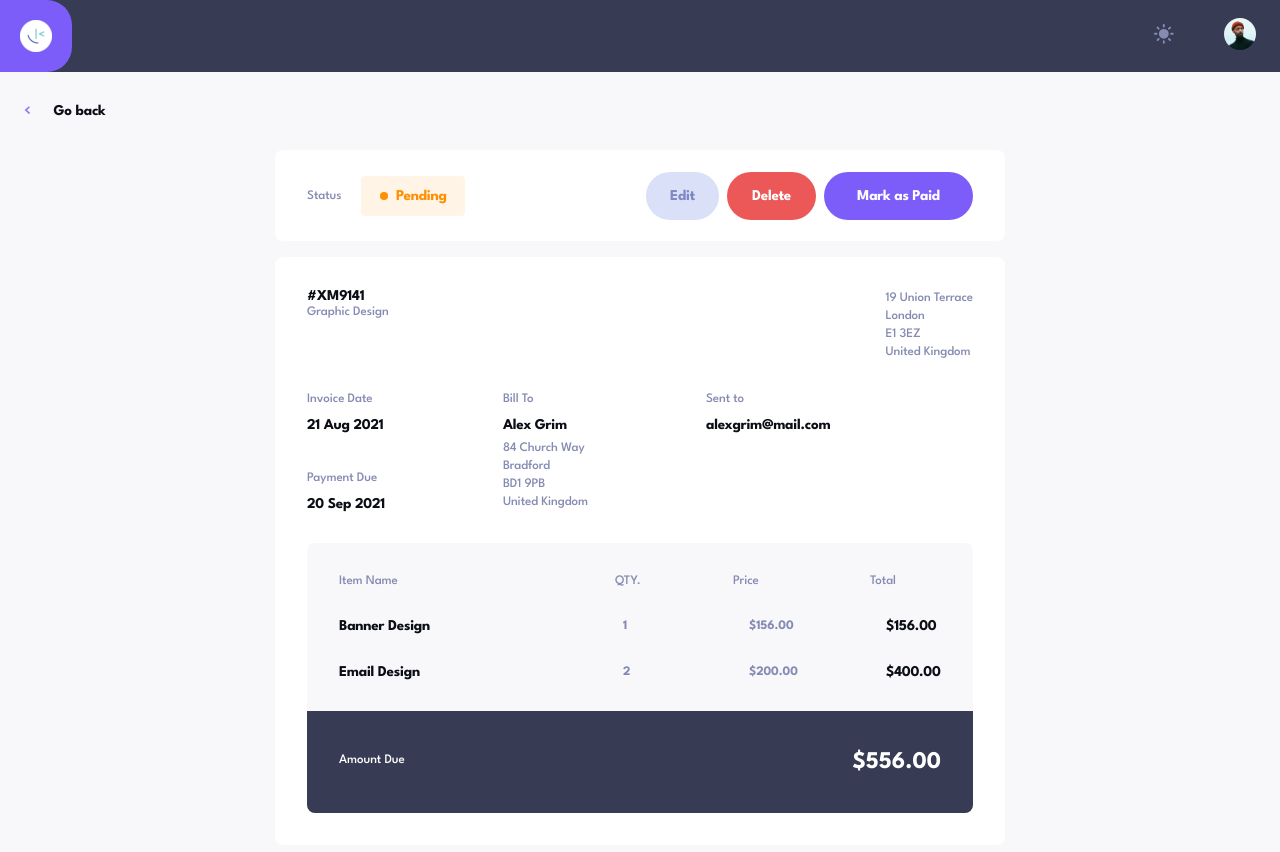
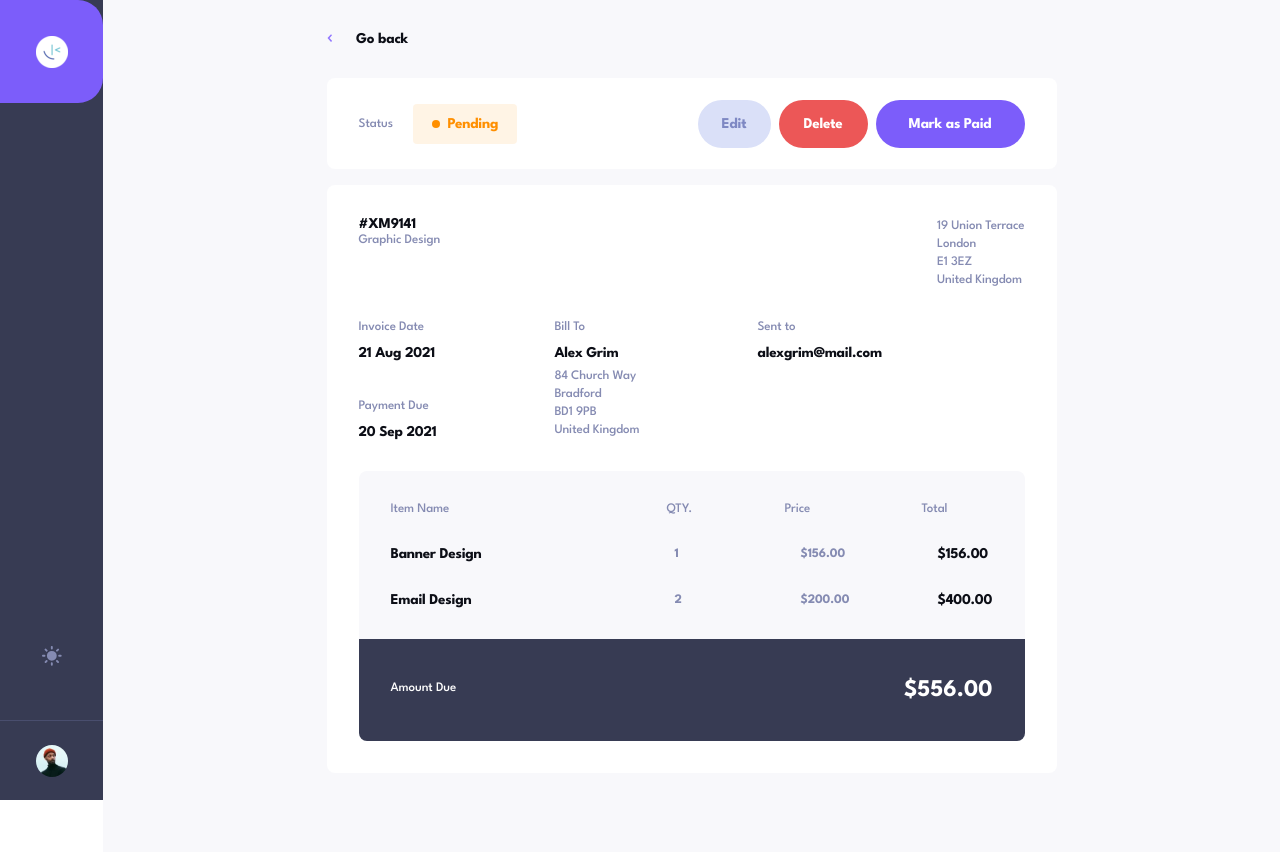
Before and after one commit to eosook/invoice-tracker, a React (Vite) app: page /info in a window 1280 px wide. Shown: the top 852 px of the page. Built offline with nearby package versions, Linux system fonts and the light colour scheme.

Commit message:
header is now responsive

```diff
--- a/src/components/Header/Header.scss
+++ b/src/components/Header/Header.scss
@@ -9,11 +9,27 @@
     background: $black;
     height: 72px;
 
+    @include tablet{
+        height: 80px;
+    }
+
+    @include desktop{
+        height: 100vh;
+        width: 103px;
+        position: fixed;
+        flex-direction: column;
+    }
+
     &__div-right{
         display: flex;
         align-items: center;
-        padding-right: 1.5rem;
         gap: 50px;
+
+        @include desktop{
+            flex-direction: column;
+            justify-content: center;
+            padding-right: 0;
+        }
     }
 }
 
@@ -28,6 +44,16 @@
     &__image{
         cursor: pointer;
     }
+
+    @include tablet{
+        width: 80px;
+        height: 80px;
+    }
+
+    @include desktop{
+        width: 103px;
+        height: 103px;
+    }
 }
 
 .mode{
@@ -37,6 +63,22 @@
 }
 
 .profile{
+    border-left: 1px solid #494E6E;
+    padding: 0 1.5rem;
+    height: 72px;
+    display: flex;
+    align-items: center;
+    justify-content: center;
+
+    @include tablet{
+        height: 80px;
+    }
+
+    @include desktop{
+        border-left: none;
+        border-top: 1px solid #494E6E;
+        width: 103px;
+    }
 
     &__image{
         width: 32px;
--- a/src/pages/InvoiceInfo/InvoiceInfo.scss
+++ b/src/pages/InvoiceInfo/InvoiceInfo.scss
@@ -7,9 +7,22 @@
   background-color: $light-background;
   height: 100%;
 
+  @include desktop{
+    margin-left: 103px;
+  }
+
   &__back {
     display: flex;
     align-items: center;
+
+    @include tablet{
+      width: 688px;
+      margin: 0 auto;
+    }
+
+    @include desktop{
+      width: 730px;
+    }
 
     &:hover {
       cursor: pointer;
@@ -199,6 +212,7 @@
       height: 48px;
       color: white;
       border: none;
+      cursor: pointer;
 
       &:hover{
         transform: translate(0 , -5px);
```
